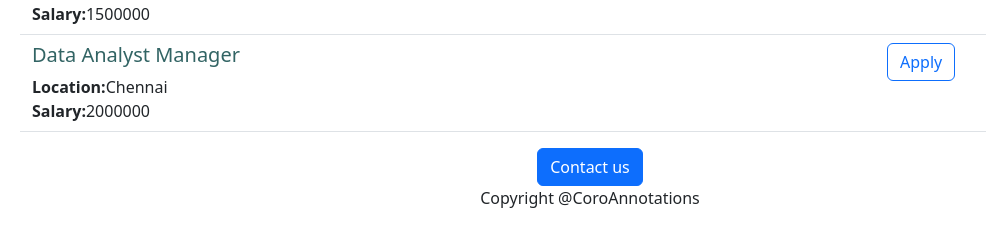
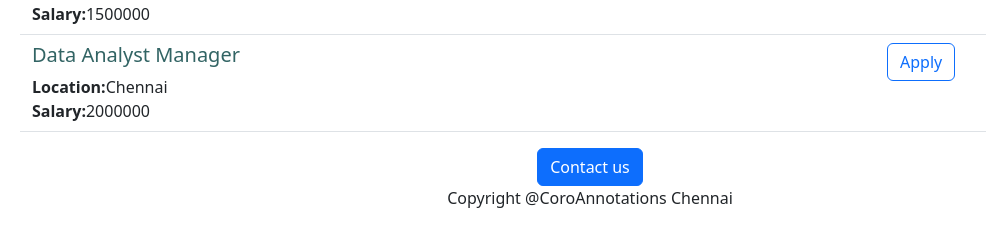
Before and after one commit to arunraj0007/careers-website, a Flask app: page / in a window 1280 px wide. Shown: the part 782-1008 px from the top of the page, without its empty margins (50-1036 px from the left). Run offline with Flask 2, Linux system fonts and the light colour scheme.

Commit message:
temporary changes

```diff
--- a/templates/home.html
+++ b/templates/home.html
@@ -26,7 +26,7 @@
       </p>
       <div class="text-center">
       <button class="btn btn-primary">Contact us</button>
-        <p>Copyright @CoroAnnotations</p>
+        <p>Copyright @CoroAnnotations Chennai</p>
       </div>
     </div>
   </body>
```
